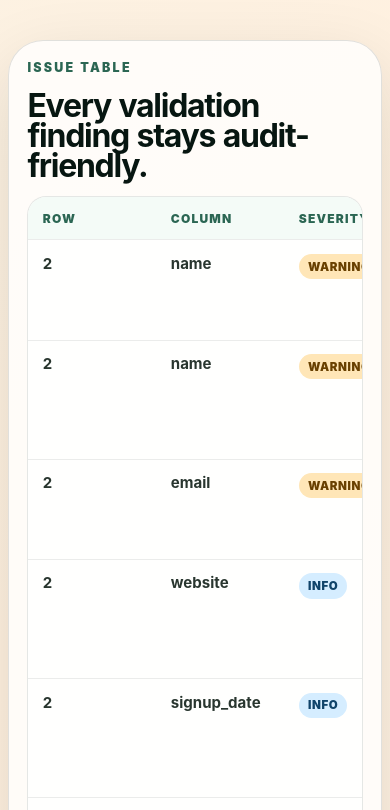
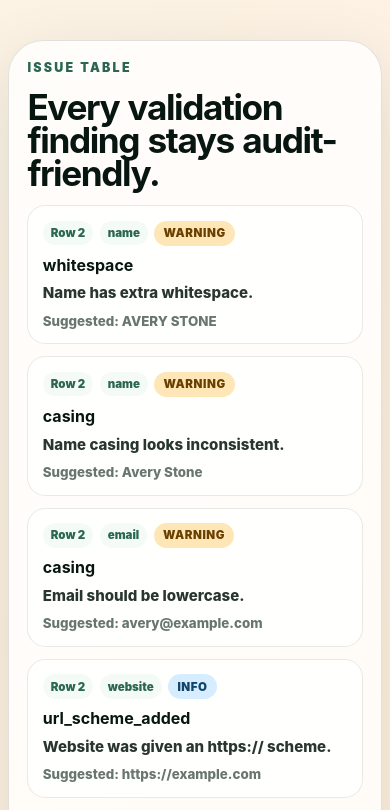
Before and after one commit to foxandhenllc/foxhen-csv-cleanroom, a React (Vite) app: page / in a window 390 px wide. Shown: the part 4314-5124 px from the top of the page. Built offline with nearby package versions, Linux system fonts and the light colour scheme.

Commit message:
Replace cramped CSV issue table with responsive cards

```diff
--- a/src/components/IssueTable.tsx
+++ b/src/components/IssueTable.tsx
@@ -6,41 +6,26 @@ type IssueTableProps = {
 
 export function IssueTable({ issues }: IssueTableProps) {
   return (
-    <section className="panel" id="issues">
+    <section className="panel issue-panel" id="issues">
       <div className="section-kicker">Issue table</div>
       <h2>Every validation finding stays audit-friendly.</h2>
-      <div className="table-wrap">
-        <table>
-          <thead>
-            <tr>
-              <th>Row</th>
-              <th>Column</th>
-              <th>Severity</th>
-              <th>Type</th>
-              <th>Message</th>
-            </tr>
-          </thead>
-          <tbody>
+      <div className="issue-list" role="list" aria-label="CSV validation findings">
         {issues.length === 0 ? (
-              <tr>
-                <td colSpan={5}>No issues detected in the current CSV.</td>
-              </tr>
+          <p className="empty-note">No issues detected in the current CSV.</p>
         ) : (
           issues.slice(0, 80).map((issue, issueIndex) => (
-                <tr key={`${issue.rowNumber}-${issue.column}-${issue.type}-${issueIndex}`}>
-                  <td>{issue.rowNumber}</td>
-                  <td>{issue.column || "CSV"}</td>
-                  <td><span className={`severity ${issue.severity}`}>{issue.severity}</span></td>
-                  <td>{issue.type}</td>
-                  <td>
-                    {issue.message}
+            <article className="issue-card" role="listitem" key={`${issue.rowNumber}-${issue.column}-${issue.type}-${issueIndex}`}>
+              <div className="issue-card-topline">
+                <span>Row {issue.rowNumber}</span>
+                <span>{issue.column || "CSV"}</span>
+                <span className={`severity ${issue.severity}`}>{issue.severity}</span>
+              </div>
+              <strong>{issue.type}</strong>
+              <p>{issue.message}</p>
               {issue.suggestion ? <small>Suggested: {issue.suggestion}</small> : null}
-                  </td>
-                </tr>
+            </article>
           ))
         )}
-          </tbody>
-        </table>
       </div>
     </section>
   );
--- a/src/components/PreviewTable.tsx
+++ b/src/components/PreviewTable.tsx
@@ -9,7 +9,7 @@ export function PreviewTable({ result }: PreviewTableProps) {
   const headers = result?.headers ?? [];
 
   return (
-    <section className="panel" id="preview">
+    <section className="panel preview-panel" id="preview">
       <div className="section-kicker">Clean preview</div>
       <h2>Export-ready rows with safe normalization applied.</h2>
       <div className="table-wrap">
--- a/src/styles.css
+++ b/src/styles.css
@@ -265,7 +265,7 @@ button.secondary-action {
 
 .results-grid {
   display: grid;
-  grid-template-columns: minmax(360px, .42fr) minmax(0, 1fr);
+  grid-template-columns: 1fr;
   gap: 1rem;
   align-items: start;
   padding: 1rem 0 1.5rem;
@@ -539,6 +539,64 @@ button.secondary-action {
   background: rgba(255, 255, 255, .84);
 }
 
+.issue-panel h2 {
+  font-size: clamp(2.2rem, 3.6vw, 4.1rem);
+}
+
+.issue-list {
+  display: grid;
+  grid-template-columns: repeat(3, minmax(0, 1fr));
+  gap: .75rem;
+}
+
+.issue-card {
+  display: grid;
+  gap: .55rem;
+  border: 1px solid rgba(7, 22, 17, .09);
+  border-radius: 1.15rem;
+  background: rgba(255, 255, 255, .82);
+  padding: .9rem;
+}
+
+.issue-card-topline {
+  display: flex;
+  flex-wrap: wrap;
+  gap: .4rem;
+  align-items: center;
+}
+
+.issue-card-topline > span:not(.severity) {
+  border-radius: 999px;
+  background: #f4fbf7;
+  color: #2b6653;
+  padding: .32rem .5rem;
+  font-size: .72rem;
+  font-weight: 950;
+}
+
+.issue-card strong,
+.issue-card p,
+.issue-card small {
+  overflow-wrap: anywhere;
+}
+
+.issue-card strong {
+  font-size: 1rem;
+}
+
+.issue-card p {
+  margin: 0;
+  color: #29362f;
+  font-size: .94rem;
+  font-weight: 760;
+  line-height: 1.38;
+}
+
+.issue-card small {
+  color: #68766f;
+  font-weight: 850;
+}
+
 th,
 td {
   min-width: 8rem;
@@ -659,6 +717,14 @@ td small {
   .use-case-strip {
     grid-template-columns: repeat(2, minmax(0, 1fr));
   }
+
+  .issue-panel h2 {
+    font-size: clamp(2.2rem, 8vw, 4rem);
+  }
+
+  .issue-list {
+    grid-template-columns: repeat(2, minmax(0, 1fr));
+  }
 }
 
 @media (max-width: 720px) {
@@ -712,4 +778,8 @@ td small {
     font-size: .58rem;
     letter-spacing: .03em;
   }
+
+  .issue-list {
+    grid-template-columns: 1fr;
+  }
 }
```
Lines whose indentation alone changed are shown as unchanged.
